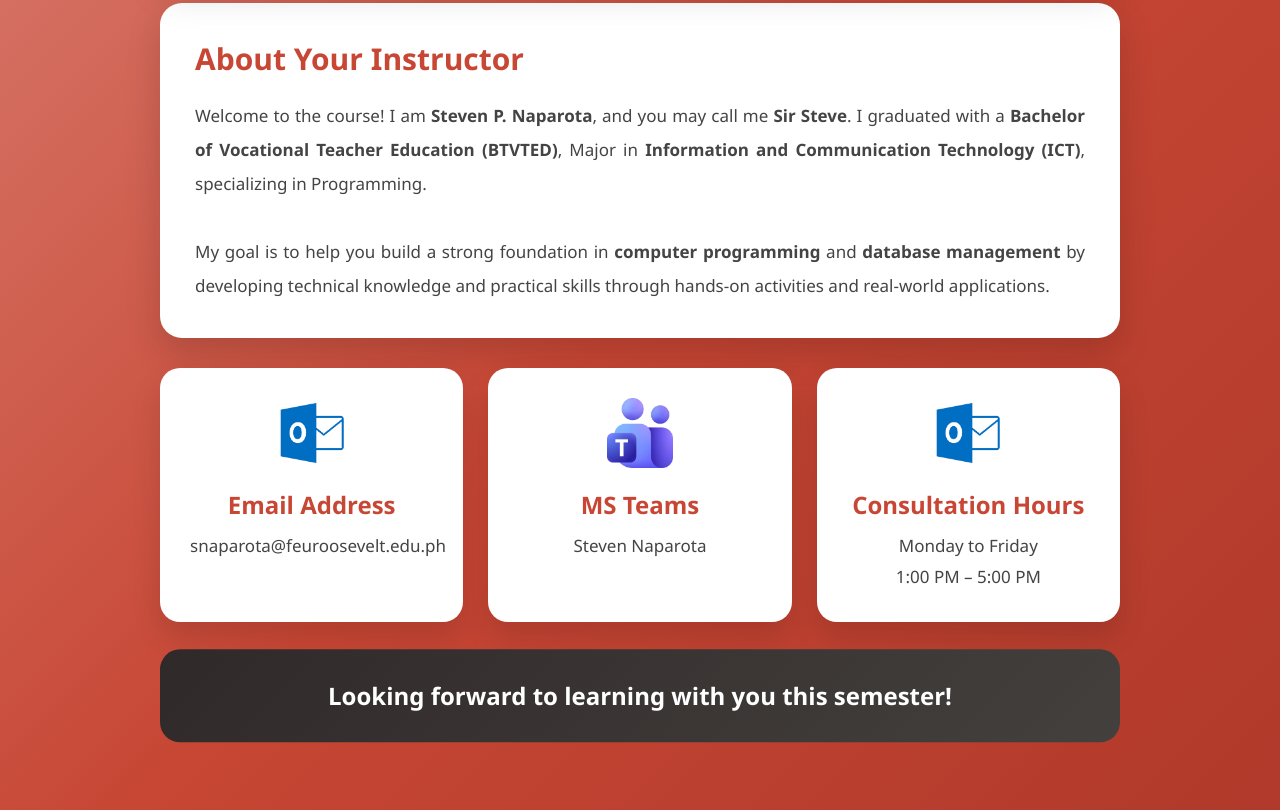
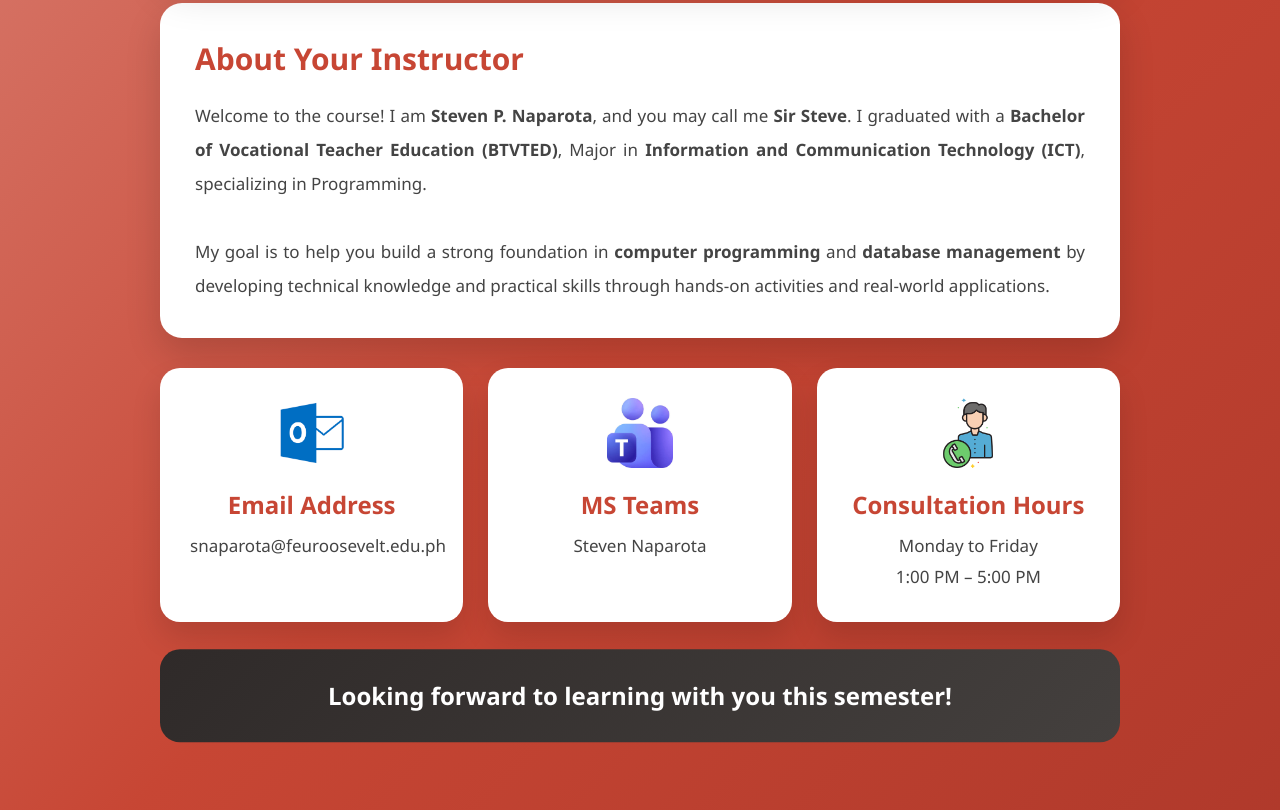
Before and after one commit to stevex06/PORTFOLIO, a plain HTML site: page index.html in a window 1280 px wide. Shown: the part 805-1615 px from the top of the page. Drawn offline with Linux system fonts and the light colour scheme.

Commit message:
Update index.html

```diff
--- a/index.html
+++ b/index.html
@@ -881,7 +881,7 @@ Steven Naparota
 <div class="contact-box">
 
 
-<img src="OUTLOOK.png">
+<img src="CONSULTATION.png">
 
 
 <h3>
```
